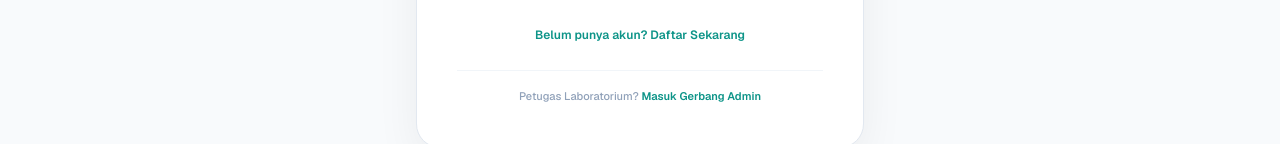
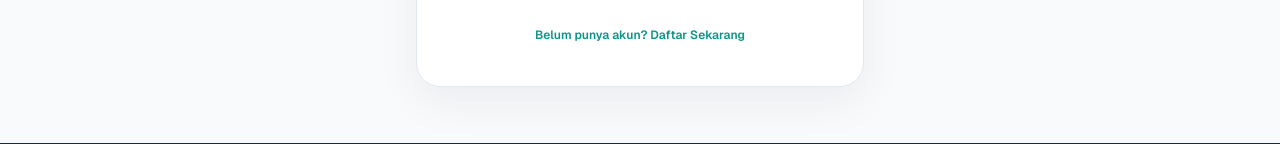
Before and after one commit to ZekkCode/REFOUND, a Next.js app: page /login in a window 1280 px wide. Shown: the part 668-812 px from the top of the page. Built offline with nearby package versions, Linux system fonts and the light colour scheme; no server answers.

Commit message:
menghilangkan tombol login admin

```diff
--- a/src/app/login/page.tsx
+++ b/src/app/login/page.tsx
@@ -323,15 +323,6 @@ export default function UserLoginPage() {
             </button>
           </div>
 
-          {/* Admin link */}
-          <div className="text-center pt-3 border-t border-slate-100">
-            <span className="text-[11px] font-medium text-slate-400">
-              Petugas Laboratorium?{' '}
-              <Link href="/admin-login" className="text-[#0D9488] hover:underline font-semibold">
-                Masuk Gerbang Admin
-              </Link>
-            </span>
-          </div>
 
         </div>
       </main>
--- a/src/komponen/refound/ItemStatus.tsx
+++ b/src/komponen/refound/ItemStatus.tsx
@@ -10,4 +10,3 @@ interface ItemStatusProps {
 export default function ItemStatus({ tipe, statusLaporan }: ItemStatusProps) {
   return <LencanaStatus tipe={tipe} statusLaporan={statusLaporan} />;
 }
-export default function MatchCard({tipe, statusLaporan})
```
